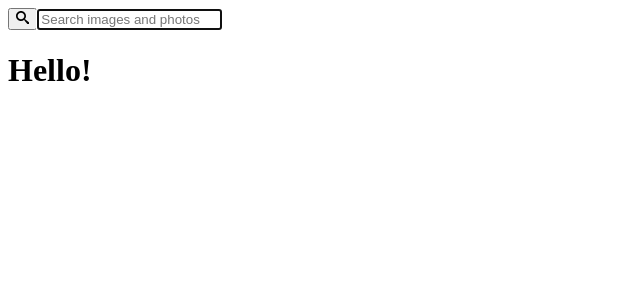
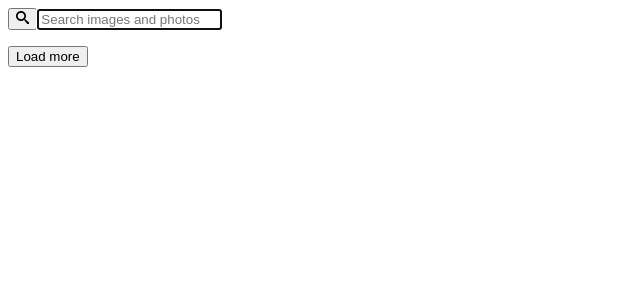
Before and after one commit to Kateryna-Borysenko/react-hw-03-image-finder, a React (Create React App) app: page / in a window 1280 px wide. Shown: the top 300 px of the page, without its empty margins (0-640 px from the left). Built offline with nearby package versions, Linux system fonts and the light colour scheme.

Commit message:
Added Load More button

```diff
--- a/src/App.jsx
+++ b/src/App.jsx
@@ -5,18 +5,21 @@ import 'react-toastify/dist/ReactToastify.css';
 import api from 'services/api';
 
 import ImageGallery from 'components/ImageGallery/ImageGallery';
+import Button from 'components/Button/Button';
 
 export class App extends Component {
   state = {
     searchQuery: '',
     images: [],
     currentPage: 1,
+    error: null,
   };
   onSearchHandle = query => {
     this.setState({
       searchQuery: query,
       currentPage: 1,
       images: [],
+      error: null,
     });
     console.log(query);
     console.log(api);
@@ -65,31 +68,13 @@ export class App extends Component {
     }
   }
 
-  //////////////////////////////////
-  // state = {
-  //   images: [],
-  // };
-  // componentDidMount() {
-  //   const BASE_URL = 'https://pixabay.com/api';
-  //   const API_KEY = '24447293-d3f0d6bbd906e1eb5560775ff';
-  //   const searchQuery = 'cat';
-  //   const currentPage = 1;
-  //   fetch(
-  //     `${BASE_URL}/?image_type=photo&orientation=horizontal&q=${searchQuery}&page=${currentPage}&per_page=12&key=${API_KEY}`,
-  //   )
-  //     .then(res => res.json())
-  //     .then(res => res.hits)
-  //     .then(images => this.setState({ images }));
-  // }
-  //////////////////////////////////
-
   render() {
     const { images } = this.state;
     return (
       <div>
         <SearchBar onSubmit={this.onSearchHandle} />
         <ImageGallery images={images} />
-        <h1>Hello!</h1>
+        <Button onClick={this.fetchImages} />
         <ToastContainer autoClose={3000} />
       </div>
     );
--- /dev/null
+++ b/src/components/Button/Button.jsx
@@ -0,0 +1,13 @@
+import PropTypes from 'prop-types';
+
+const Button = ({ onClick }) => (
+  <button type="button" className="Button" onClick={onClick}>
+    Load more
+  </button>
+);
+
+Button.propTypes = {
+  onClick: PropTypes.func,
+};
+
+export default Button;
```
Also changed, not shown: 1 other file (tests, documents, lock files or other folders).
